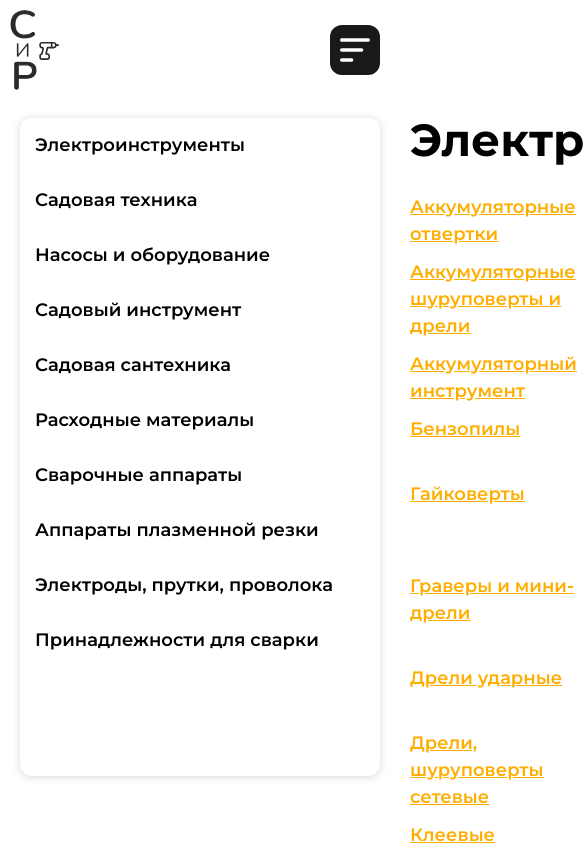
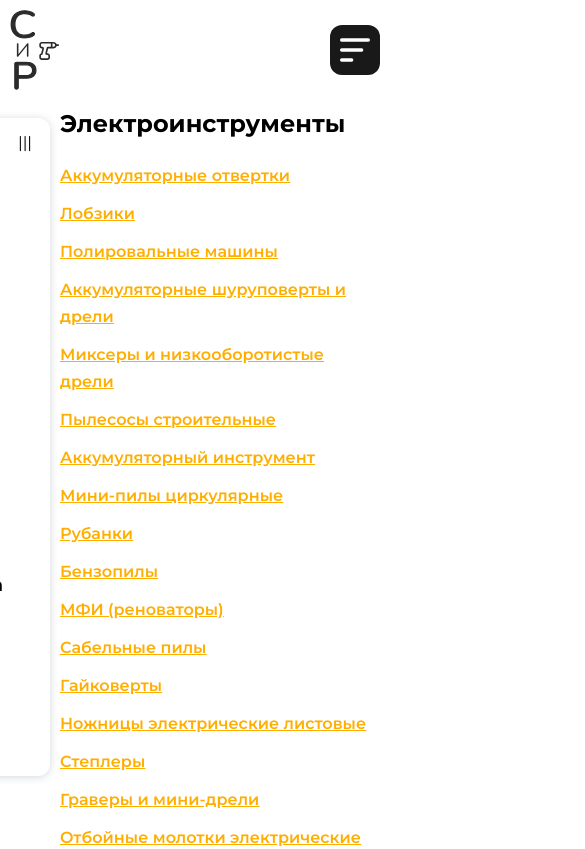
Before and after one commit to Real-s-Sigmas/market, a Vue app in the folder client/: page /Catalog in a window 390 px wide. Shown: the top 849 px of the page, 585 px wide, since content can reach past the window. Built offline with nearby package versions, Linux system fonts and the light colour scheme.

Commit message:
Адаптивка на странице каталога

```diff
--- a/client/src/componets/Catalog/Catalog.vue
+++ b/client/src/componets/Catalog/Catalog.vue
@@ -119,4 +119,50 @@ h1 {
     text-decoration: underline
   }
 }
+
+      @media (max-width: 1200px) {
+        h1 {
+          font-size: 35px;
+        }
+        .content-links {
+          ul {
+            grid-template-columns: repeat(2, 1fr);
+          }
+        }
+      }
+
+      @media (max-width: 990px) {
+        .content-links {
+          ul {
+            grid-template-columns: repeat(1, 1fr);
+          }
+
+          overflow-y: hidden;
+        }
+
+
+      }
+
+      @media (max-width: 850px) {
+        .content-links {
+          margin-left: 60px;
+        }
+      }
+
+      @media (max-width: 520px) {
+        h1 {
+          font-size: 24px;
+        }
+
+        .content-links {
+          ul {
+            li {
+              a {
+                font-size: 16px;
+              }
+            }
+          }
+        }
+
+      }
 </style>
--- a/client/src/componets/Catalog/CatalogMenu.vue
+++ b/client/src/componets/Catalog/CatalogMenu.vue
@@ -1,18 +1,26 @@
 <script>
 export default {
   data() {
-    return {};
+    return {
+      isOpen: false,
+    };
+
   },
 
   methods: {
     goCategory(name) {
       this.$emit("data-from-child", name);
     },
+
+    catMenu() {
+      this.isOpen = !this.isOpen;
+    }
   },
 };
 </script>
 <template>
-  <div class="main-container ml-5 mt-7">
+  <div class="main-container ml-5 mt-7" :class="{ mainOpen: isOpen}">
+    <button @click="catMenu" class="menu-btn" >|||</button>
     <div class="catalog-items grid gap-4">
       <ul>
         <li @click="goCategory(`Электроинструменты`)">Электроинструменты</li>
@@ -39,7 +47,19 @@ export default {
 .main-container {
   display: flex;
   justify-content: start;
+  position: relative;
+  background-color: #fff;
 }
+
+.menu-btn {
+  color: #000;
+  position: absolute;
+  top: 10px;
+  width: 30px;
+  height: 30px;
+  right: 10px;
+}
+
 .catalog-items ul {
   gap: 100px;
   justify-content: row;
@@ -74,4 +94,23 @@ export default {
     color: rgb(255, 115, 0);
   }
 }
+
+  @media (min-width: 850px) {
+    .menu-btn {
+      display: none;
+    }
+  }
+
+@media (max-width: 850px) {
+  .main-container {
+  /*  margin-left: -320px; */
+    position: absolute;
+    left: -330px;
+  }
+
+  .mainOpen {
+    position: absolute;
+    left: 0;
+  }
+}
 </style>
--- a/client/src/componets/reuse/HeaderPage.vue
+++ b/client/src/componets/reuse/HeaderPage.vue
@@ -226,6 +226,7 @@ button {
   display: flex;
   align-items: center;
   justify-content: space-between;
+
 
   width: 100%;
   height: 80px;
```
